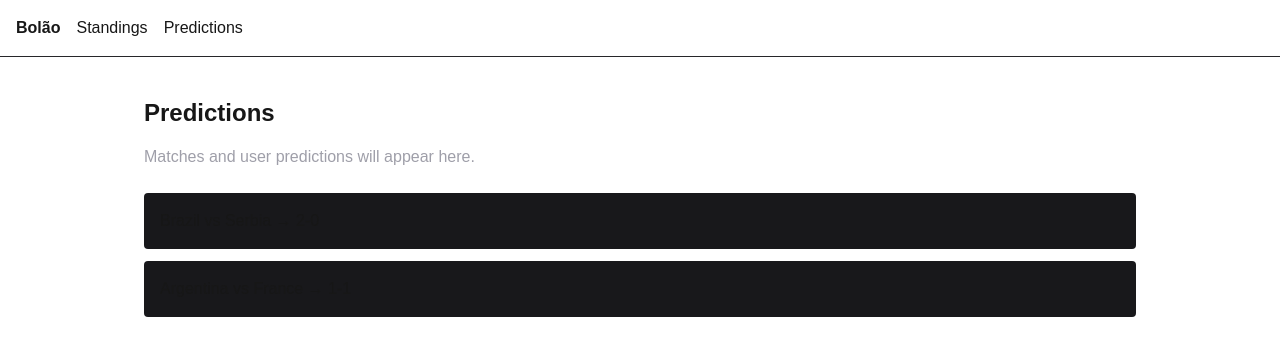
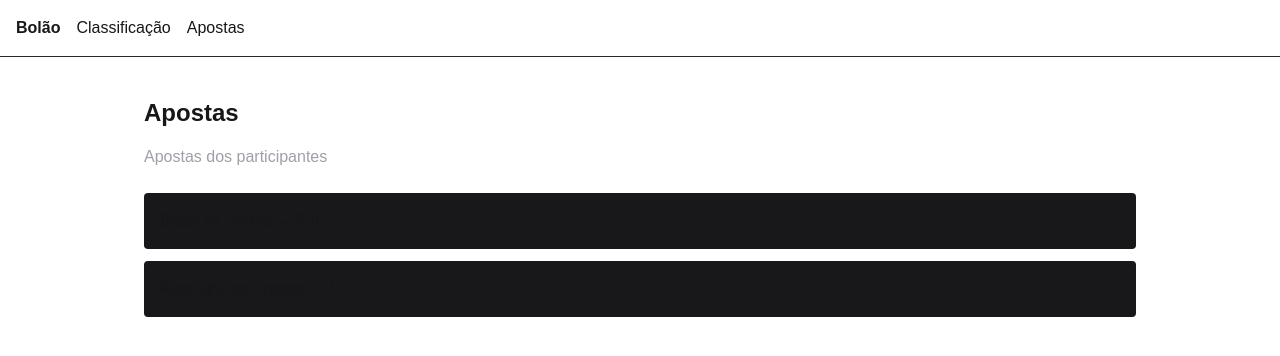
Before and after one commit to evandrolugli/bolao-copa-2026, a Next.js app: page /predictions in a window 1280 px wide. Shown: the top 356 px of the page. Built offline with nearby package versions, Linux system fonts and the light colour scheme.

Commit message:
fix portuguese

```diff
--- a/app/components/Header.tsx
+++ b/app/components/Header.tsx
@@ -5,8 +5,8 @@ export default function Header() {
     <header className="p-4 border-b border-zinc-800 mb-6">
       <div className="flex gap-4">
         <Link href="/" className="font-bold">Bolão</Link>
-        <Link href="/standings">Standings</Link>
-        <Link href="/predictions">Predictions</Link>
+        <Link href="/standings">Classificação</Link>
+        <Link href="/predictions">Apostas</Link>
       </div>
     </header>
   );
--- a/app/predictions/page.tsx
+++ b/app/predictions/page.tsx
@@ -2,11 +2,11 @@ export default function PredictionsPage() {
   return (
     <div>
       <h1 className="text-2xl font-bold mb-4">
-        Predictions
+        Apostas
       </h1>
 
       <p className="text-zinc-400">
-        Matches and user predictions will appear here.
+        Apostas dos participantes
       </p>
 
       <div className="mt-6 space-y-3">
```
